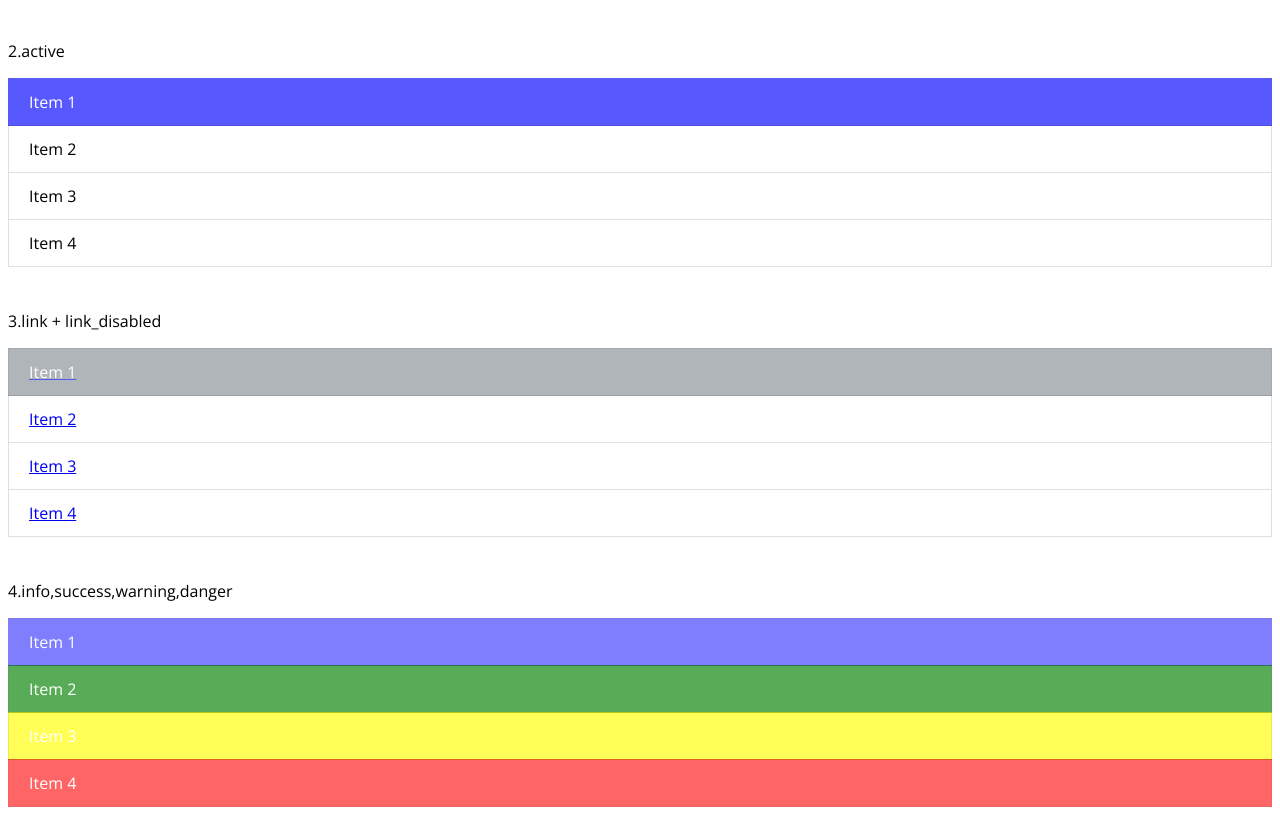
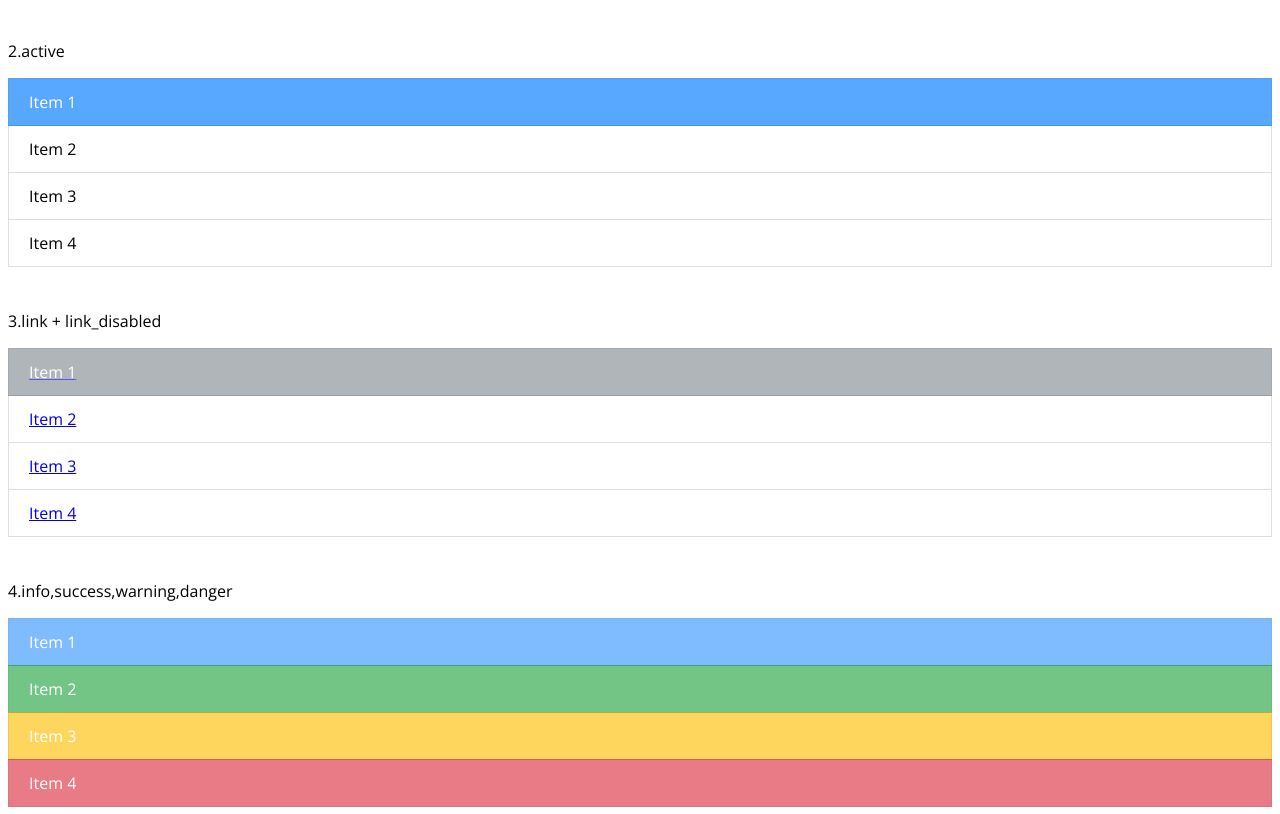
Before and after one commit to cpdevelops/simple.css, a website: page index.html in a window 1280 px wide. Shown: the part 2850-3664 px from the top of the page. Drawn offline with nearby package versions, Linux system fonts and the light colour scheme.

Commit message:
few changes

```diff
--- a/src/styles/components/_list.scss
+++ b/src/styles/components/_list.scss
@@ -33,17 +33,17 @@ position: relative;*/
     cursor: not-allowed;
     opacity: .65;
     &:hover {
-      background: red;
+      background: #868e96;
       color: #fff;
       cursor: not-allowed;
-      opacity: .65;
+      opacity: .4;
     }
   }
 }
 
 a {
   li .list-group-item {
-    background: blue;
+    background: $info;
     text-decoration: none;
   }
   .list-group-item:hover {
@@ -55,28 +55,28 @@ a {
 
 .list-group-item {
   &.active {
-    background: blue;
+    background: $info;
     color: #fff;
     opacity: .65;
   }
   &.info {
-    background-color: blue;
+    background-color: $info;
     color: #fff;
     opacity: .5;
   }
   &.success {
-    background-color: green;
+    background-color: $success;
     color: #fff;
     opacity: .65;
   }
   &.warning {
-    background-color: yellow;
+    background-color: $warning;
     color: #fff;
     opacity: .65;
   }
   &.danger {
-    background-color: red;
+    background-color: $error;
     color: #fff;
-    opacity: .6;
+    opacity: .65;
   }
 }
```
Also changed, not shown: dist/simple.css, dist/simple.min.css.
